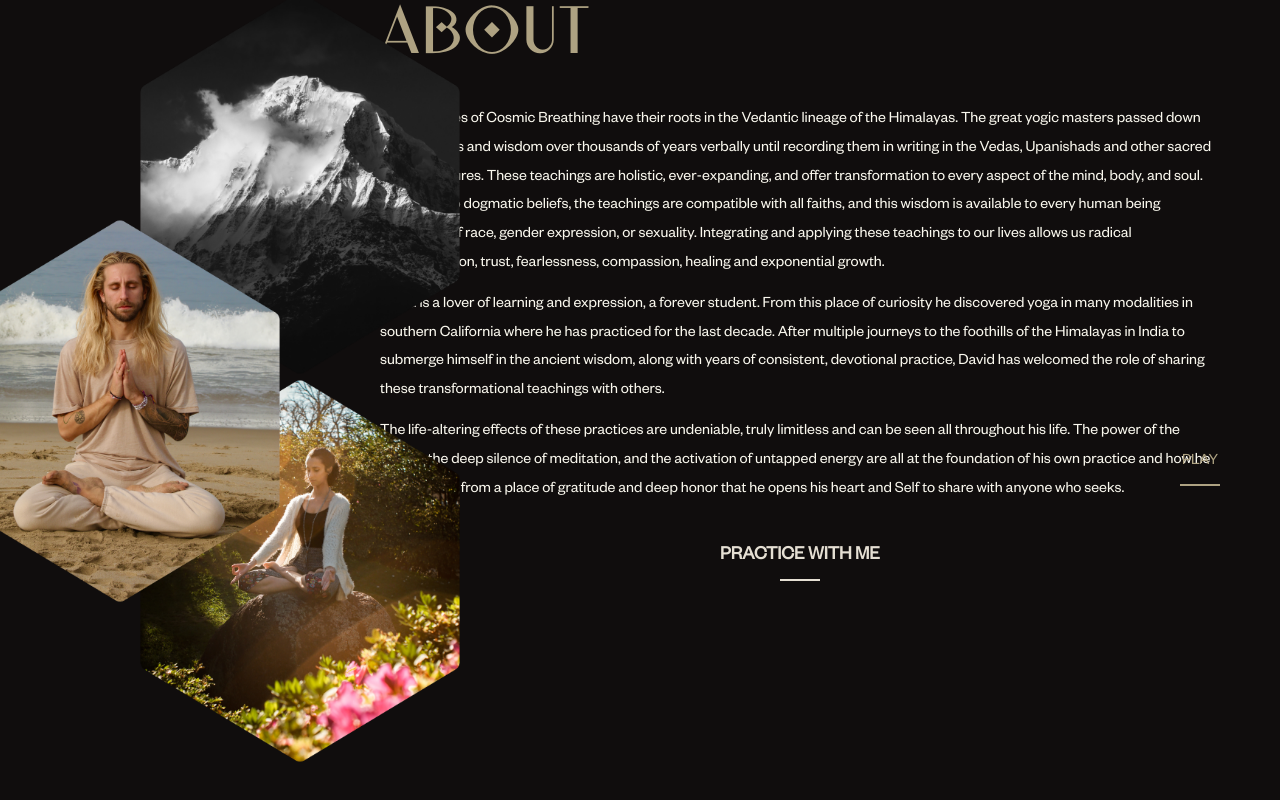
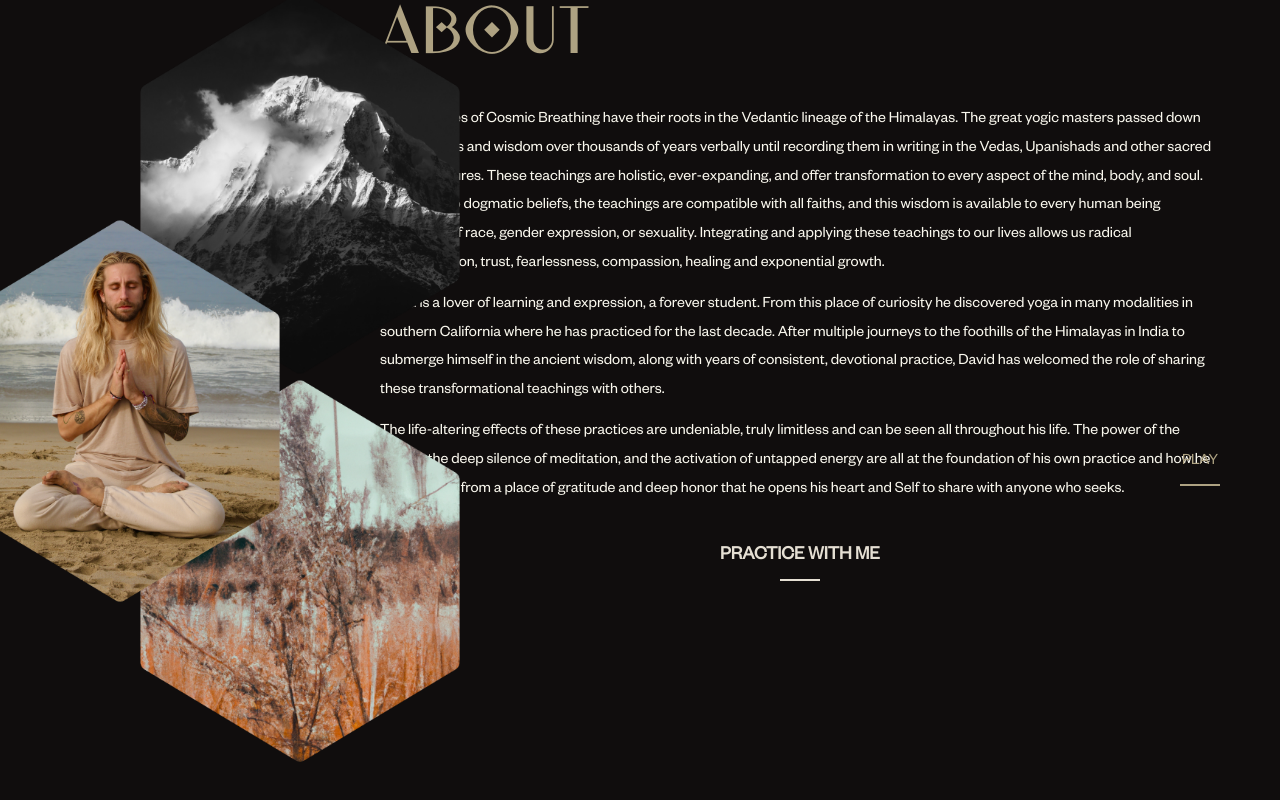
Before and after one commit to lfranckx/cosmic-breathing, a React (Create React App) app: page /about in a window 1280 px wide. Shown: the part 258-1058 px from the top of the page. Built offline with nearby package versions, Linux system fonts and the light colour scheme.

Commit message:
change image to grass

```diff
--- a/src/routes/About.js
+++ b/src/routes/About.js
@@ -2,7 +2,7 @@ import React, { useState } from 'react';
 import { useNavigate } from 'react-router-dom';
 import mountain from '../images/mountain_hex_1.png';
 import david from '../images/david_hex_1.png';
-import girl from '../images/girl_hex_1.png';
+import girl from '../images/grass_hex_1.png';
 import '../styles/About.scss';
 import { motion } from "framer-motion";
 
@@ -46,7 +46,7 @@ export default function About(props) {
                             </div>
 
                             <div className='image_wrap relative right'>
-                                <img className='right' src={girl} alt='Girl meditating at the park' />
+                                <img className='right' src={girl} alt='Field of grass' />
                             </div>
                         </motion.div>
 
```
Also changed, not shown: src/images/grass_hex_1.png (added).
